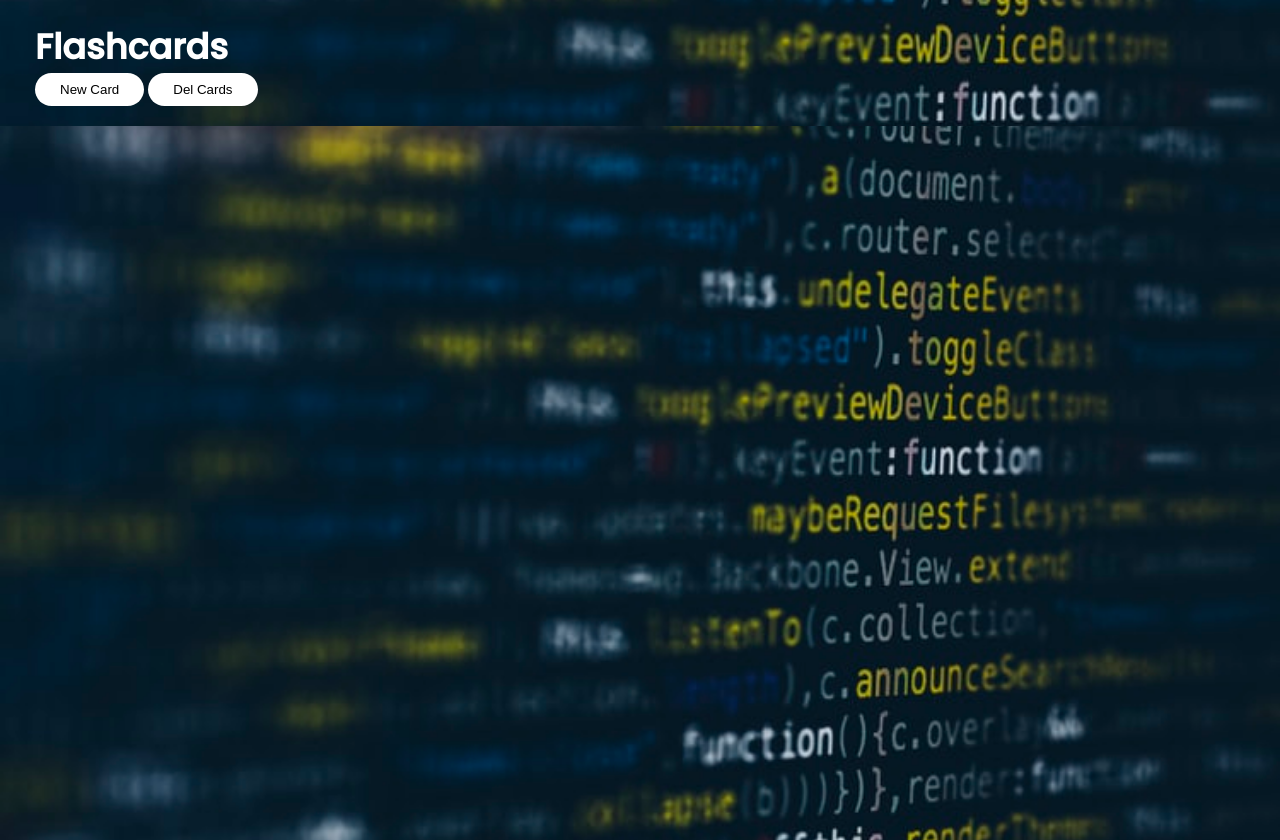
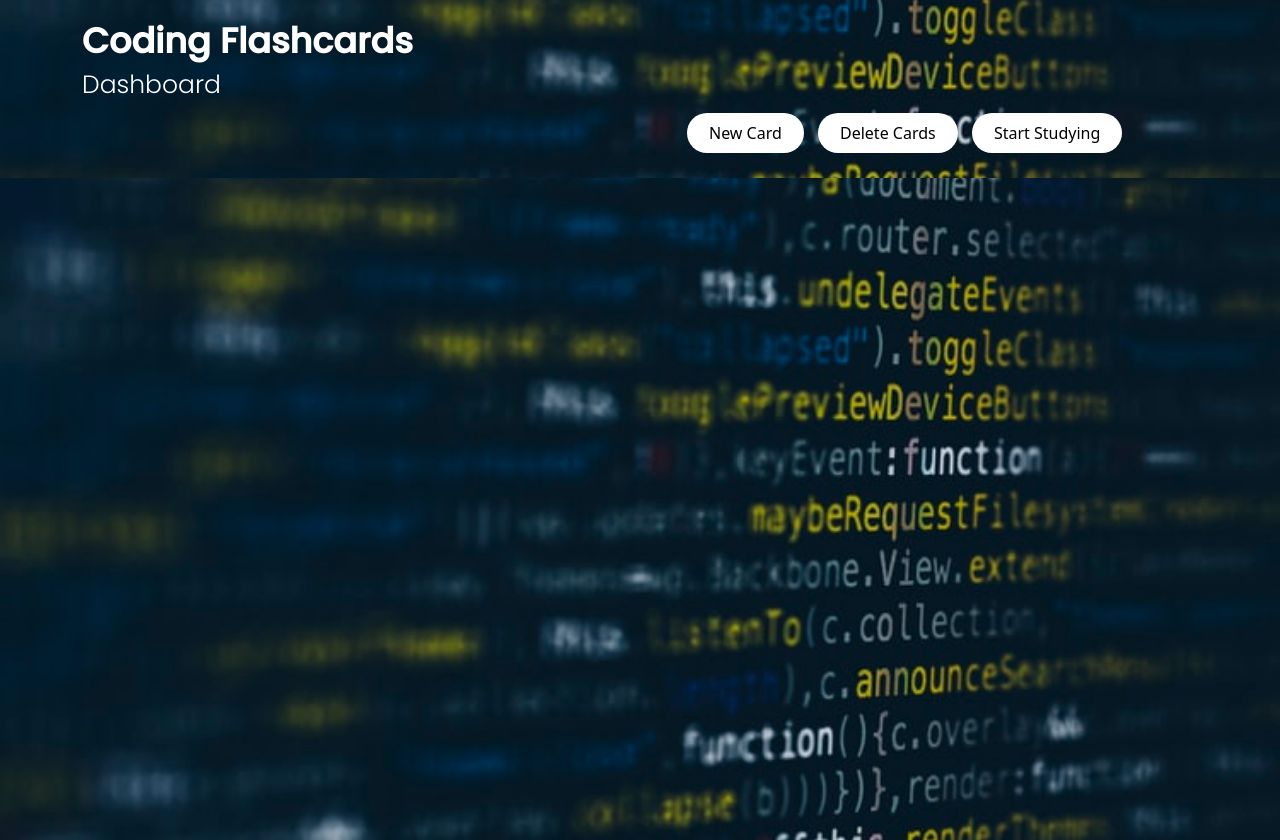
Before and after one commit to jadejhagru/coding-flashcards, a web app: file public/createcards.html in a window 1280 px wide; the page is wider, and only the part inside the window is pictured. Run offline with its HTML, style and script files only (its server is not run), Linux system fonts and the light colour scheme.

Commit message:
css changes to header

```diff
--- a/public/createcards.html
+++ b/public/createcards.html
@@ -3,18 +3,21 @@
 <head>
   <meta charset="UTF-8">
   <meta name="viewport" content="width=device-width, initial-scale=1.0">
+  <link href="https://cdn.jsdelivr.net/npm/bootstrap@5.0.1/dist/css/bootstrap.min.css" rel="stylesheet">
   <link rel="stylesheet" href="./createcards1.css">
-  <title>Flashcards</title>
+  <title></title>
 </head>
 <body>
   <div class="bg-img">
     <header>
       <div class="container">
-        <div class="nav">
-          <h1>Flashcards</h1>
-          <div>
+        <div>
+          <h1>Coding Flashcards</h1>
+          <h3>Dashboard</h3>
+          <div class="align">
             <button onclick="showCreateCardBox()">New Card</button>
-            <button onclick="delFlashcards()">Del Cards</button>
+            <button onclick="delFlashcards()">Delete Cards</button>
+            <button onclick="startStudying()">Start Studying</button>
           </div>
         </div>
       </div>
--- a/public/createcards1.css
+++ b/public/createcards1.css
@@ -9,7 +9,7 @@
 
   }
 
-  .bg-img {
+.bg-img {
     background-image: url("assets/images/background.jpg");
     height: 105vh;
     background-size: cover;
@@ -19,10 +19,9 @@
 header {
     padding: 20px 35px;
     background-color: black;
-    /* display: flex;
-    flex-wrap: wrap;
-    justify-content: space-between;
-    align-items: center; */
+    /* display: inline-block;
+    justify-content: right;
+    align-items: flex-end; */
     width: 100%;
     background-image: url("assets/images/background.jpg");
     background-size: cover;
@@ -36,36 +35,40 @@ header {
     font-size: 35px;
     color: white;
     font-weight: 600;
-    margin-right: auto;
-
+    /* display: inline-block;
+    justify-content: flex-end;
+    align-items: flex-end; */
+    /* margin-right: auto; */
 }
 
+h3 {
+    font-family: 'Poppins', sans-serif;
+    font-size: 25px;
+    color: white;
+    font-weight: 300;
+}
 
-/* .nav button {
-    display: right;
-    flex-wrap: wrap;
-    justify-content: space-between;
-    align-items: flex-start;
-    padding: 8px 22px;
+/* .nav button a {
+    transition: all 0.3s ease 0s;
 } */
 
-.nav button a {
-    transition: all 0.3s ease 0s;
-}
-
-.nav button a:hover {
-    color: white;
+.align {
+ margin-left: 600px;
+ align-items: center;
+ justify-content: center;
 }
 
 button {
-    padding: 9px 25px;
+    padding: 8px 22px;
     background-color: white;
     border: none;
     border-radius: 50px;
     cursor: pointer;
     color: black;
     transition: all 0.3s ease 0s;
-    flex-direction: row;
+    margin: 5px;
+    /* justify-content: space-around;
+    float: right;     */
 
 }
 
@@ -104,15 +107,16 @@ button:hover {
   margin:auto;
   padding: 20px;
   margin-top: 10px;
-  background: whitesmoke;
+  background: rgba(245, 245, 245, 0.384);
   box-shadow: 0px 2px 4px 0px rgba(0, 0, 0, 0.9);
+  border-radius: 10px;
 }
 
 .create-card textarea{
   width: 100%;
   border-radius: 5px;
   font-family: inherit;
-  border: 1px solid lightgray;
+  border: 1px solid rgb(235, 234, 234);
 }
 
 .create-card button{
@@ -144,7 +148,7 @@ button:hover {
   font-size: 1rem;
 }
 
-@media(max-width:768px){
+/* @media(max-width:768px){
   .flashcard{
     margin: auto;
   }
@@ -167,6 +171,6 @@ button:hover {
 
   .flashcard{
     width: 100%;
-  }
+  } */
 
-}
+/* } */
```
